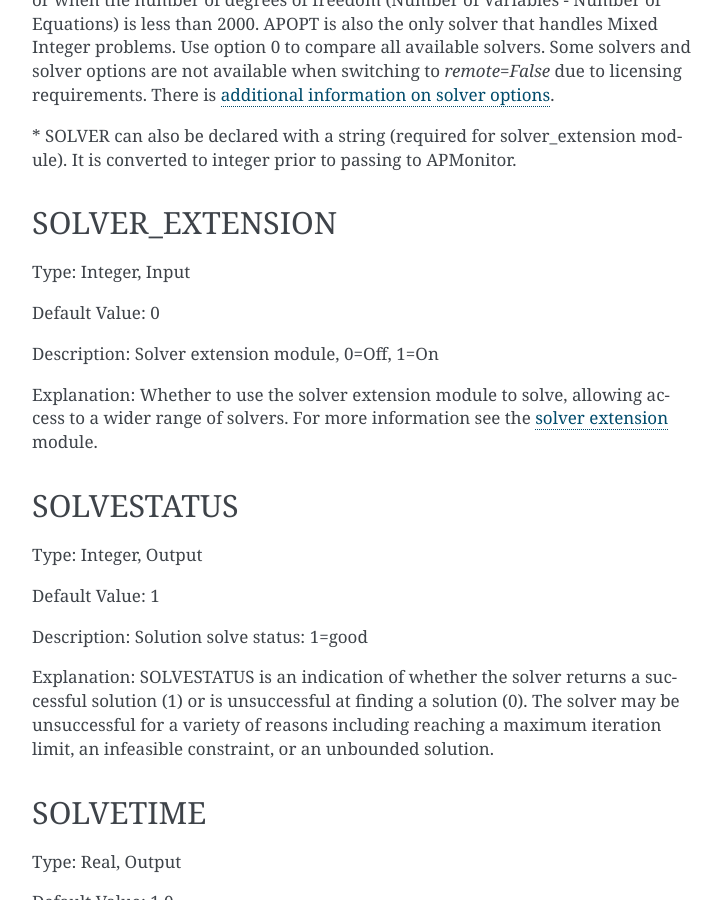
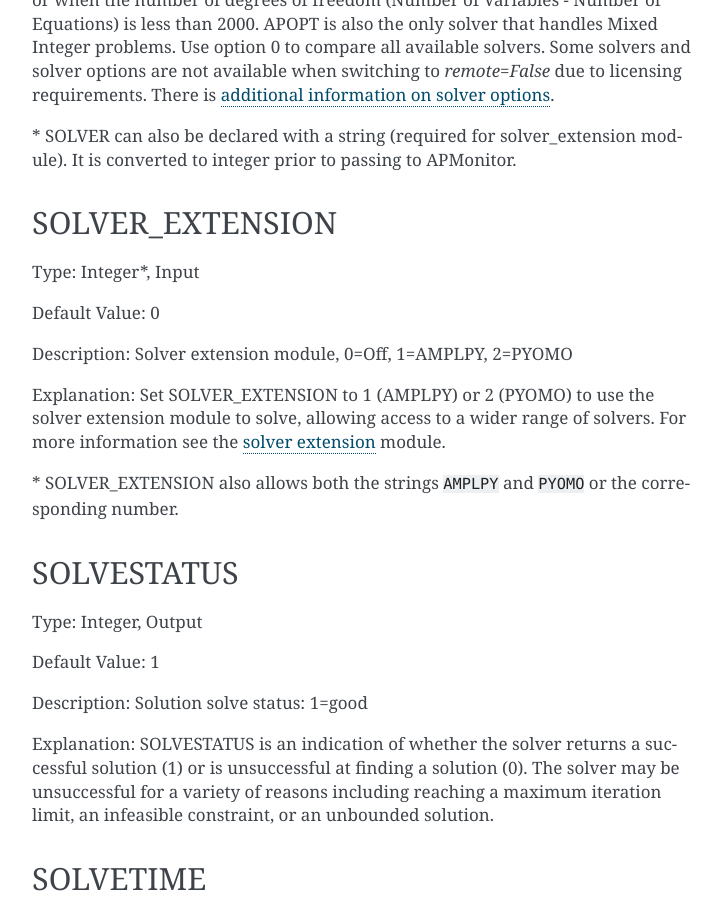
Before and after one commit to BYU-PRISM/GEKKO, a Sphinx documentation site: the page built from docs/global.rst, in a window 1280 px wide and 900 px high, scrolled down 22559 px. Shown: the whole window, without its empty margins (388-1109 px from the left). Built offline with Sphinx 7.4.7, drawn with Linux system fonts in a browser that asks for light colours.

Commit message:
Update global.rst

```diff
--- a/docs/global.rst
+++ b/docs/global.rst
@@ -828,13 +828,15 @@
 SOLVER_EXTENSION
 ------------------------
 
-Type: Integer, Input
+Type: Integer*, Input
 
 Default Value: 0
 
-Description: Solver extension module, 0=Off, 1=On
+Description: Solver extension module, 0=Off, 1=AMPLPY, 2=PYOMO
 
-Explanation: Whether to use the solver extension module to solve, allowing access to a wider range of solvers. For more information see the `solver extension <solver_extension.html>`_ module.
+Explanation: Set SOLVER_EXTENSION to 1 (AMPLPY) or 2 (PYOMO) to use the solver extension module to solve, allowing access to a wider range of solvers. For more information see the `solver extension <solver_extension.html>`_ module.
+
+\* SOLVER_EXTENSION also allows both the strings ``AMPLPY`` and ``PYOMO`` or the corresponding number.
 
 
 .. _solvestatus:
```
